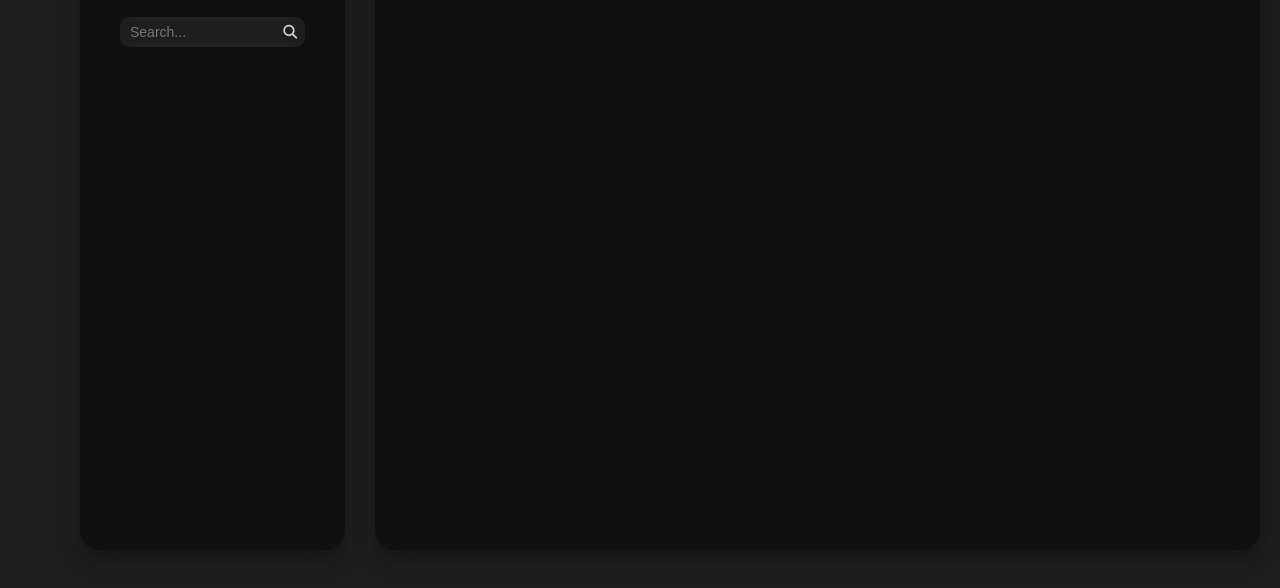
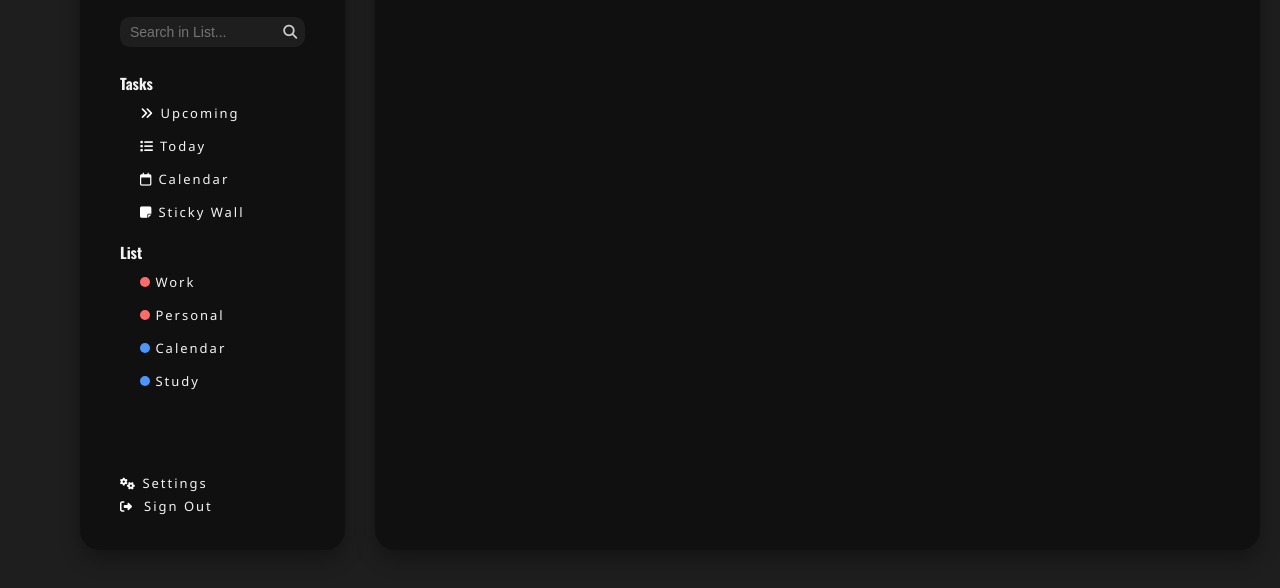
Before and after one commit to pransel17/To-do-list-web, a plain HTML site: page index.html in a window 1280 px wide. Both pictures are taken after a click on the button "Sign in". Shown: the part 170-758 px from the top of the page. Drawn offline with nearby package versions, Linux system fonts and the light colour scheme; a web font is replaced by a local one.

Commit message:
side dashboard design slightly arraso T_T

```diff
--- a/index.html
+++ b/index.html
@@ -11,6 +11,9 @@
     <link rel="preconnect" href="https://fonts.googleapis.com">
     <link rel="preconnect" href="https://fonts.gstatic.com" crossorigin>
     <link href="https://fonts.googleapis.com/css2?family=Inder&display=swap" rel="stylesheet">
+    <link rel="preconnect" href="https://fonts.googleapis.com">
+    <link rel="preconnect" href="https://fonts.gstatic.com" crossorigin>
+    <link href="https://fonts.googleapis.com/css2?family=Noto+Sans+JP:wght@100..900&family=Noto+Sans:ital,wght@0,100..900;1,100..900&family=Oswald:wght@200..700&family=Triodion&display=swap" rel="stylesheet">
 
 </head>
 <body>
@@ -57,21 +60,73 @@
     <!-- For Home page -->
 
     <div class="Main-Container" id="HomePage" style="display: none;">
+
+
       <div class="Home-Page-Header">
         <div id="Home-Page-Header-Menu-Text"> Menu</div>
         <div id="Home-Page-Header-Search-Panel">
           <button class="search-button">
             <i class="fas fa-search"></i>
           </button>
-          <input type="text" placeholder="Search..." class="search-input" />
+          <input type="text" placeholder="Search in List..." class="search-input" />
 
+        </div>
+        <div class="Home-Page-Header-Menu-Title"> Tasks
+          <div class="Home-Page-Sidebar-Items-Container">
+            <div class="Home-Page-Sidebar-Items">
+              <i class="fa-solid fa-angle-double-right" style="color: #ffffff;"></i> Upcoming</div>
+            <div class="Home-Page-Sidebar-Items">
+              <i class="fa-solid fa-list" style="color: #ffffff; margin-right: 5px;" ma></i>Today</div>
+            <div class="Home-Page-Sidebar-Items">
+              <i class="fa-regular fa-calendar" style="color: #ffffff;  margin-right: 5px;"></i>Calendar </div>
+            <div class="Home-Page-Sidebar-Items">
+              <i class="fa-solid fa-note-sticky" style="color: #ffffff; margin-right: 5px;"></i>Sticky Wall</div>
+          </div>
+
+
+
+
+
+        </div>
+
+        <div class="Home-Page-Header-Menu-Title"> List
+          <div class="Home-Page-Sidebar-Items-Container">
+            <div class="Home-Page-Sidebar-Items"> <span class="tag-dot"></span>  Work</div>
+            <div class="Home-Page-Sidebar-Items"> <span class="tag-dot"></span>  Personal</div>
+            <div class="Home-Page-Sidebar-Items"> <span class="tag-dot"></span>  Calendar </div>
+            <div class="Home-Page-Sidebar-Items"> <span class="tag-dot"></span>  Study</div>
+          </div>
+
+          <!-- WILL BE EDIT LATER ON, PAGTAPOS KO SA JS!, TEMPT ONLY :)-->
+          <script>
+            const colors = ["#FF6B6B", "#6BCB77", "#4D96FF", "#FFD93D", "#F78C6B", "#8C6BF7"];
+
+            document.querySelectorAll(".tag-dot").forEach(dot => {
+              const randomColor = colors[Math.floor(Math.random() * colors.length)];
+              dot.style.backgroundColor = randomColor;
+            });
+          </script>
+
+        </div>
+
+
+        <div class="Acccount-Options-Container">
+          <div class="Acccount-Options-Items" id="Settings-Button">
+            <i class="fa-solid fa-gears" style="color: #ffffff; font-size: 12px;"></i> Settings </div>
+          <div class="Acccount-Options-Items" id="Sign-Out-Button">
+            <i class="fa-solid fa-right-from-bracket" style="color: #ffffff; margin-right: 10px; font-size: 12px;"></i>Sign Out </div>
         </div>
 
 
 
 
 
+
+
+
       </div>
+
+
       <div class="Home-Page-Contents">  </div>
 
 
--- a/stylesheet.css
+++ b/stylesheet.css
@@ -66,7 +66,7 @@ html, body {
     margin-bottom: 40px;
     margin-top: 70px;
     margin-left: 10%;
-    color: #CCCCCC;
+    color: #fff;
     text-shadow: 2px 2px 4px rgba(0, 0, 0, 0.5);
     align-self: flex-start;
 }
@@ -208,6 +208,7 @@ html, body {
     flex-direction: row;
     position: relative;
     margin-top: 20px;
+    margin-bottom: 25px;
 }
 
 
@@ -239,5 +240,65 @@ html, body {
 }
 
 .search-button i {
-  pointer-events: none; /* lets the button click through the icon */
+    pointer-events: none;
 }
+
+.Home-Page-Header-Menu-Title{
+    font-family: oswald;
+    display: block;
+    color: #F4F4F4;
+    font-weight: bold;
+    font-size: 15px;
+    margin: 15px 0;
+}
+
+.Home-Page-Sidebar-Items-Container{
+
+    font-family: Noto Sans;
+    font-weight: lighter;
+    font-size: 13px;
+    letter-spacing: 2px;
+}
+
+.Home-Page-Sidebar-Items{
+
+    margin: 5px 0;
+    padding: 5px 20px;
+    border-radius: 20px;
+}
+
+.Home-Page-Sidebar-Items:hover{
+    background-color: #1E1E1E;
+    cursor: pointer;
+    font-weight: bolder;
+}
+.tag-dot {
+    width: 10px;
+    height: 10px;
+    border-radius: 50%;
+    display: inline-block;
+    background-color: gray; /* default color if JS fails */
+}
+
+.Acccount-Options-Container{
+    position: absolute;
+    bottom: 0;
+    margin: 30px 0;
+    color: #F4F4F4;
+    font-size: 13px;
+    font-family: Noto Sans;
+    letter-spacing: 2px;
+
+
+}
+
+.Acccount-Options-Items:hover{
+    cursor: pointer;
+    color: #00e0e0 ;
+    font-weight: bolder ;
+
+}
+
+.Acccount-Options-Items{
+    margin: 5px 0;
+}
--- a/todo-list.js
+++ b/todo-list.js
@@ -1,11 +1,11 @@
 
 
 const SignInButton = document.getElementById("Sign-In-Button");
-const Homepage = document.getElementById("HomePage");
-const LoginPage = document.querySelector(".Main-Container"); // main container
+const HomePage = document.getElementById("HomePage");
+const SignIn_Page = document.querySelector(".Main-Container"); // main container
 
 
 SignInButton.addEventListener("click", function() {
-  LoginPage.style.display = "none";
-  Homepage.style.display = "flex";
+  SignIn_Page.style.display = "none";
+  HomePage.style.display = "flex";
 });
```
Lines whose indentation alone changed are shown as unchanged.
